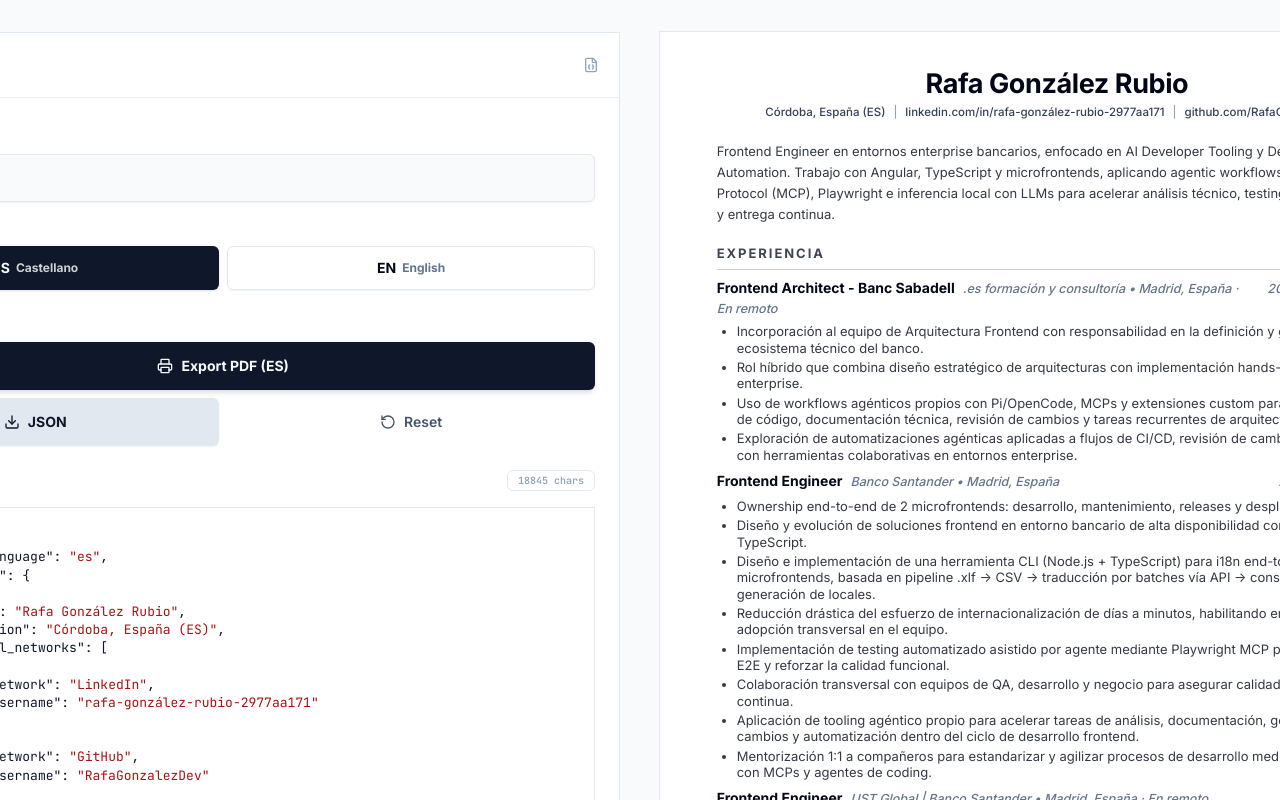
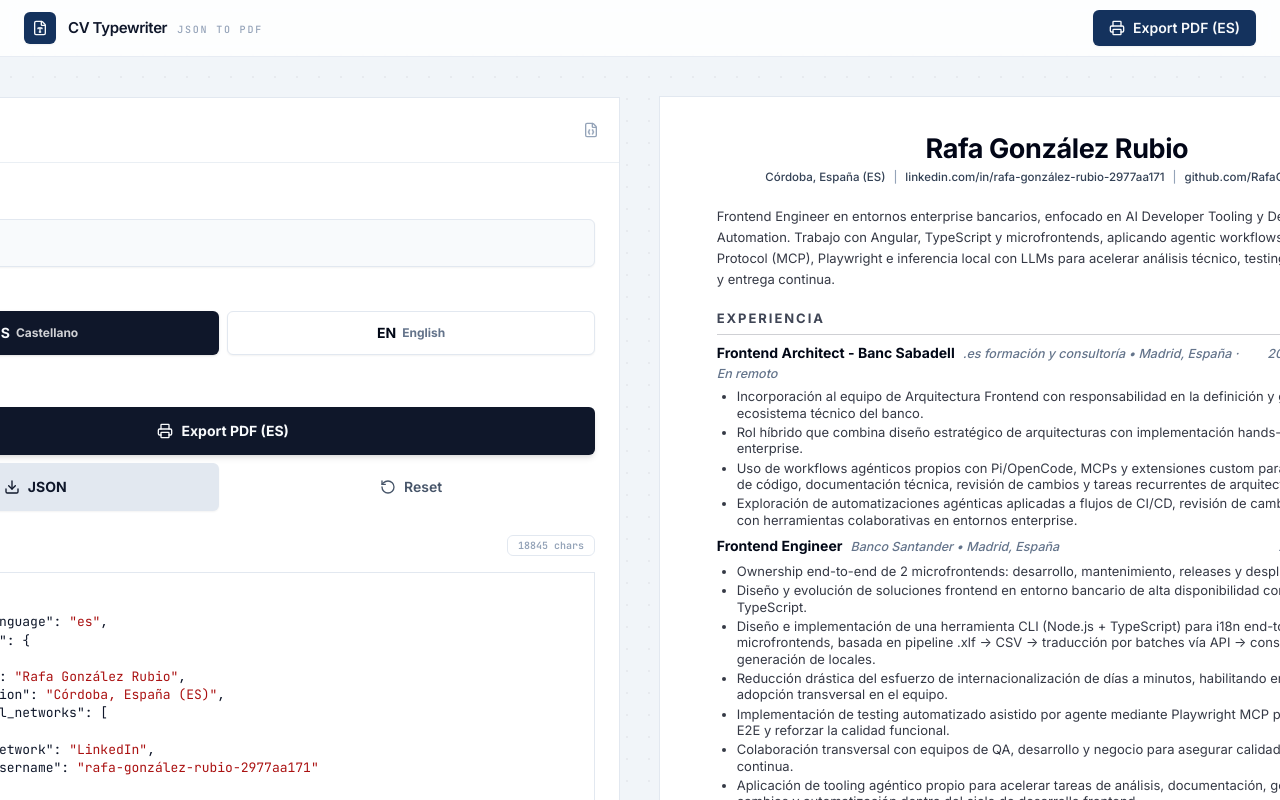
Before and after one commit to RafaGonzalezDev/cv-typewriter, a React (Vite) app: page / in a window 1280 px wide. Shown: the top 800 px of the page. Built offline with nearby package versions, Linux system fonts and the light colour scheme.

Commit message:
feat(ui): add sticky top bar with global export
Add a sticky header with navy logo mark, wordmark and a
persistent Export PDF action, apply the work-surface
background to the app root and set the document title.

```diff
--- a/index.html
+++ b/index.html
@@ -4,7 +4,7 @@
     <meta charset="UTF-8" />
     <link rel="icon" type="image/svg+xml" href="/vite.svg" />
     <meta name="viewport" content="width=device-width, initial-scale=1.0" />
-    <title>cv-typewriter</title>
+    <title>CV Typewriter</title>
   </head>
   <body>
     <div id="root"></div>
--- a/src/CVTypewriter.jsx
+++ b/src/CVTypewriter.jsx
@@ -1,4 +1,6 @@
 import React, { useRef, useMemo } from 'react';
+import { FileType, Printer } from 'lucide-react';
+import { Button } from '@/components/ui/button';
 import EditorPanel from '@/features/cv-typewriter/components/EditorPanel';
 import PreviewPanel from '@/features/cv-typewriter/components/PreviewPanel';
 import { useCVData } from '@/features/cv-typewriter/hooks/useCVData';
@@ -44,8 +46,33 @@
   const handleLoadSample = () => setJsonText(getSampleJson(SAMPLE));
 
   return (
-    <div className="min-h-screen w-full bg-[#f8fafc] print-root">
-      <div className="flex justify-center px-6 py-8">
+    <div className="work-surface min-h-screen w-full print-root">
+      <header className="no-print sticky top-0 z-40 border-b border-slate-200/80 bg-white/85 backdrop-blur">
+        <div className="mx-auto flex h-14 w-full max-w-[1720px] items-center justify-between px-6">
+          <div className="flex items-center gap-3">
+            <div className="flex h-8 w-8 items-center justify-center rounded-md bg-brand text-brand-foreground shadow-sm">
+              <FileType className="h-4 w-4" />
+            </div>
+            <div className="flex items-baseline gap-2.5">
+              <span className="text-[15px] font-semibold tracking-tight text-slate-900">
+                CV Typewriter
+              </span>
+              <span className="hidden font-mono text-[10px] font-medium uppercase tracking-[0.18em] text-slate-400 md:inline">
+                JSON to PDF
+              </span>
+            </div>
+          </div>
+          <Button
+            onClick={handlePrint}
+            className="h-9 gap-2 bg-brand px-4 font-semibold text-brand-foreground shadow-sm hover:bg-brand/90"
+          >
+            <Printer className="h-4 w-4" />
+            Export PDF ({language.toUpperCase()})
+          </Button>
+        </div>
+      </header>
+
+      <div className="flex justify-center px-6 py-10">
         <div
           className="grid gap-10"
           style={{
@@ -61,10 +88,10 @@
             language={language}
             availableLanguages={availableLanguages}
             onLanguageChange={setLanguage}
-            onPrint={handlePrint}
             onDownloadJson={handleDownloadJson}
             onLoadSample={handleLoadSample}
             pageMetrics={pageMetrics}
+            numPages={numPages}
           />
           <PreviewPanel
             cv={cv}
```
